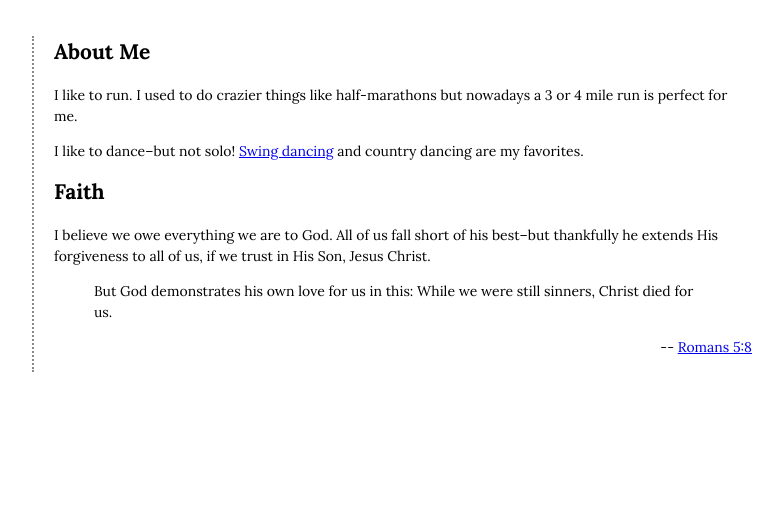
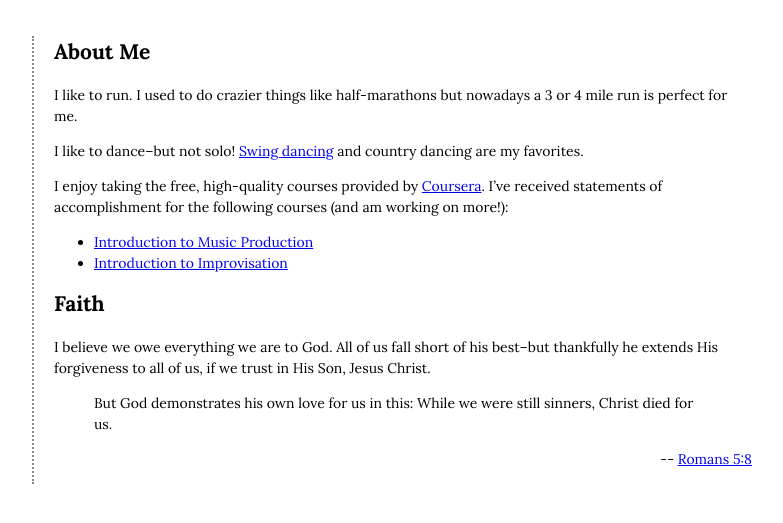
Before and after one commit to jesseplymale/jesseplymale.github.io, a Jekyll site: the page built from aboutMe.markdown, in a window 1280 px wide. Shown: the top 523 px of the page, without its empty margins (318-1101 px from the left). Built offline with Jekyll 4.4.1, drawn with Linux system fonts in a browser that asks for light colours; Markdown is read by kramdown in place of the engine named in the settings.

```diff
--- /dev/null
+++ b/404.markdown
@@ -0,0 +1,6 @@
+---
+layout: default
+title: Can't Find That Page
+---
+
+*Sorry--I couldn't find that page!*
--- a/_layouts/default.html
+++ b/_layouts/default.html
@@ -4,8 +4,7 @@ baseName: Jesse Plymale
 mainMenu:
     - {name: 'Front Page', url: '/'}
     - {name: 'Music', url: '/music.html'}
-    - {name: 'Programming Stuff', url: '/programmingStuff.html'}
-    - {name: 'About my Job', url: '/aboutMyJob.html'}
+    - {name: 'Code &amp; Career', url: '/codeAndCareer.html'}
     - {name: 'Other Things', url: '/aboutMe.html'}
 ---
 
--- a/aboutMe.markdown
+++ b/aboutMe.markdown
@@ -11,6 +11,11 @@ but nowadays a 3 or 4 mile run is perfect for me.
 I like to dance--but not solo! [Swing dancing](http://www.dsds.org)
 and country dancing are my favorites.
 
+I enjoy taking the free, high-quality courses provided by [Coursera](http://www.coursera.org). I've received statements of accomplishment for the following courses (and am working on more!):
+
+*   [Introduction to Music Production](https://www.coursera.org/course/musicproduction)
+*   [Introduction to Improvisation](https://www.coursera.org/course/improvisation)
+
 ## Faith
 
 I believe we owe everything we are to God. All of us fall short
--- a/music.markdown
+++ b/music.markdown
@@ -5,4 +5,4 @@ title: Music
 
 One of my favorite things to do is play music.
 
-Check me out on [YouTube](http://www.youtube.com/user/jesseplymale).
+Check me out on [YouTube](http://www.youtube.com/user/jesseplymale) and [SoundCloud](https://soundcloud.com/jesseplymale).
```
Also changed, not shown: aboutMyJob.markdown (deleted, +0 -8 lines), codeAndCareer.markdown (added, +34 -0 lines), programmingStuff.markdown (deleted, +0 -8 lines).
